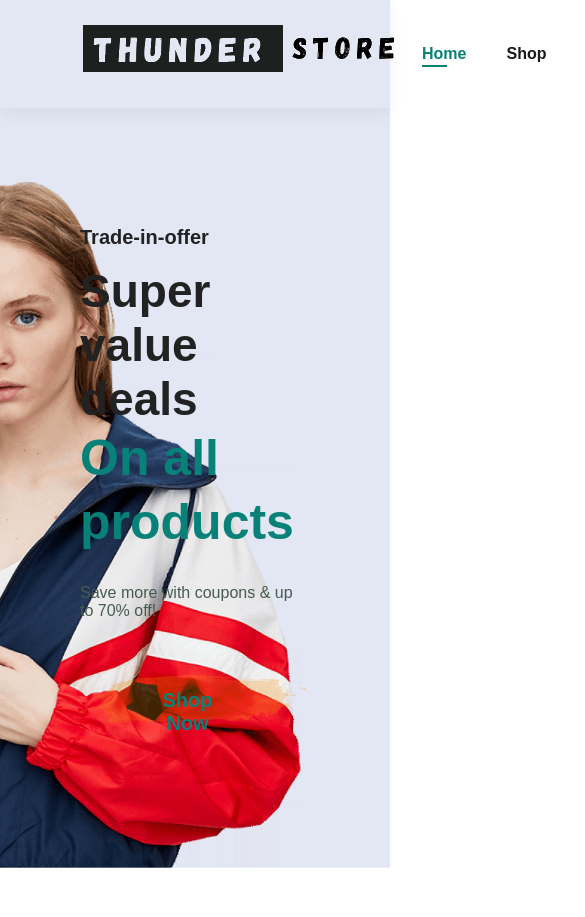
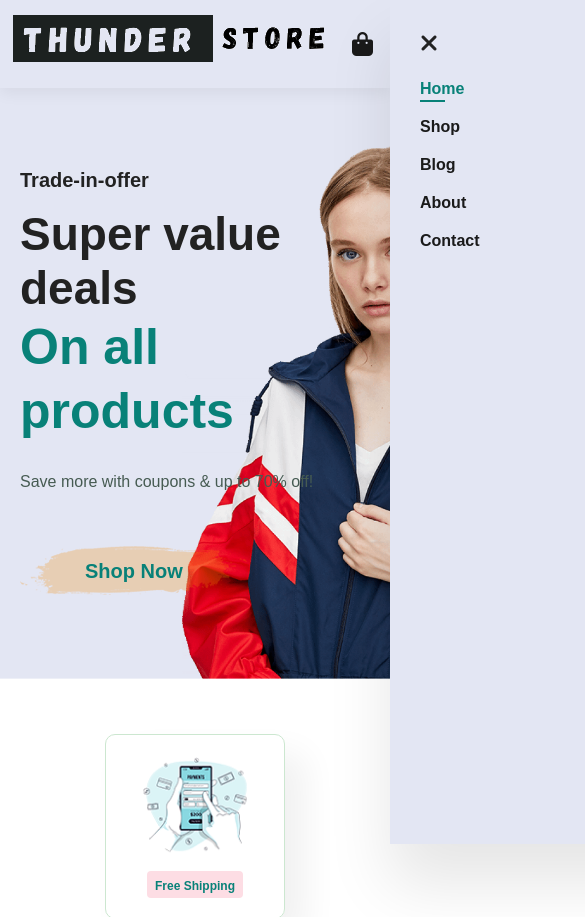
Before and after one commit to Shubham-1605/E-commerce-website, a plain HTML site: page index.html in a window 390 px wide. Shown: the top 917 px of the page, 585 px wide, since content can reach past the window. Drawn offline with Linux system fonts and the light colour scheme.

```diff
--- a/index.html
+++ b/index.html
@@ -21,8 +21,13 @@
                 <li><a href="blog.html">Blog</a></li>
                 <li><a href="about.html">About</a></li>
                 <li><a href="contact.html">Contact</a></li>
-                <li><a href="cart.html"><i class="fa-solid fa-bag-shopping"></i></a></li>
+                <li id="bag"><a href="cart.html"><i class="fa-solid fa-bag-shopping"></i></a></li>
+                <a href="#" id="close"><i class="fa-solid fa-xmark"></i></a>
             </ul>
+        </div>
+        <div id="mobile">
+            <a href="cart.html"><i class="fa-solid fa-bag-shopping"></i></a>
+            <i id="bar" class="fas fa-outdent"></i>
         </div>
 
     </section>
--- a/script.js
+++ b/script.js
@@ -0,0 +1,15 @@
+const bar = document.getElementById('bar');
+const close = document.getElementById('close');
+const nav = document.getElementById('navbar');
+
+if (bar) {
+    bar.addEventListener('click',()=> {
+        nav.classList.add('active');
+    })
+}
+
+if (close) {
+    close.addEventListener('click',()=> {
+        nav.classList.remove('active');
+    })
+}
--- a/style.css
+++ b/style.css
@@ -1,49 +1,49 @@
 @import url('https://fonts.googleapis.com/css2?family=League+Spartan:wght@100..900&display=swap');
 
-*{
+* {
     margin: 0;
     padding: 0;
     box-sizing: border-box;
-    font-family: 'Spartan',sans-serif;
+    font-family: 'Spartan', sans-serif;
 }
 
-h1{
+h1 {
     font-size: 50px;
     line-height: 64px;
     color: #222;
 }
 
-h2{
+h2 {
     font-size: 46px;
     line-height: 54px;
     color: #222;
 }
 
-h4{
+h4 {
     font-size: 20px;
     color: #222;
 }
 
-h6{
+h6 {
     font-weight: 700;
     font-size: 12px;
 }
 
-p{
+p {
     font-size: 16px;
     color: #465b52;
     margin: 15px 0 20px 0;
 }
 
-.section-p1{
+.section-p1 {
     padding: 40px 80px;
 }
 
-.section-m1{
+.section-m1 {
     margin: 40px 0;
 }
 
-button.normal{
+button.normal {
     font-size: 16px;
     font-weight: 600;
     padding: 15px 30px;
@@ -56,7 +56,7 @@
     transition: 0.2s;
 }
 
-button.white{
+button.white {
     font-size: 16px;
     font-weight: 600;
     padding: 15px 30px;
@@ -68,12 +68,12 @@
     transition: 0.2s;
 }
 
-.body{
+.body {
     width: 100%;
 }
 
 
-#header{
+#header {
     display: flex;
     align-items: center;
     justify-content: space-between;
@@ -87,21 +87,21 @@
 }
 
 
-#navbar{
+#navbar {
     display: flex;
     align-items: center;
     justify-content: center;
 }
 
 /* removed bullet point and added padding */
-#navbar li{
+#navbar li {
     list-style: none;
     padding: 0 20px;
     position: relative;
 }
 
 /*removed underline from navbar and styled it */
-#navbar li a{
+#navbar li a {
     text-decoration: none;
     font-size: 16px;
     font-weight: 600;
@@ -110,12 +110,12 @@
 }
 
 #navbar li a:hover,
-#navbar li a.active{
+#navbar li a.active {
     color: #088178;
 }
 
 #navbar li a.active::after,
-#navbar li a:hover::after{
+#navbar li a:hover::after {
     content: "";
     width: 30%;
     height: 2px;
@@ -125,7 +125,16 @@
     left: 20px;
 }
 
-#hero{
+#mobile {
+    display: none;
+    align-items: center;
+}
+
+#close {
+    display: none;
+}
+
+#hero {
     background-image: url("img/hero4.png");
     height: 90vh;
     width: 100%;
@@ -138,20 +147,20 @@
     flex-direction: column;
 }
 
-#hero h4{
+#hero h4 {
     padding-bottom: 15px;
 }
 
-#hero h1{
+#hero h1 {
     color: #088178;
 }
 
 /* top right bottom left */
-#hero p{
+#hero p {
     padding: 15px 0px 35px 0px;
 }
 
-#hero button{
+#hero button {
     background-image: url(img/button.png);
     background-color: transparent;
     color: #088178;
@@ -163,14 +172,14 @@
     cursor: pointer;
 }
 
-#feature{
+#feature {
     display: flex;
     align-items: center;
     justify-content: space-between;
     flex-wrap: wrap;
 }
 
-#feature .feature_box{
+#feature .feature_box {
     width: 180px;
     text-align: center;
     padding: 20px 15px;
@@ -180,16 +189,16 @@
     margin: 15px 0;
 }
 
-#feature .feature_box:hover{
+#feature .feature_box:hover {
     box-shadow: 10px 10px 54px rgba(70, 62, 221, 0.1);
 }
 
-#feature .feature_box img{
+#feature .feature_box img {
     width: 100%;
     margin-bottom: 10px;
 }
 
-#feature .feature_box h6{
+#feature .feature_box h6 {
     display: inline-block;
     padding: 9px 8px 6px 8px;
     line-height: 1;
@@ -198,88 +207,88 @@
     background-color: #fddde4;
 }
 
-#feature .feature_box:nth-child(2) h6{
+#feature .feature_box:nth-child(2) h6 {
     background-color: #cdebbc;
 }
 
-#feature .feature_box:nth-child(3) h6{
+#feature .feature_box:nth-child(3) h6 {
     background-color: #d1e842;
 }
 
-#feature .feature_box:nth-child(4) h6{
+#feature .feature_box:nth-child(4) h6 {
     background-color: #cdd4f8;
 }
 
-#feature .feature_box:nth-child(5) h6{
+#feature .feature_box:nth-child(5) h6 {
     background-color: #f6dbf6;
 }
 
-#feature .feature_box:nth-child(6) h6{
+#feature .feature_box:nth-child(6) h6 {
     background-color: #fff2e5;
 }
 
-#product1{
+#product1 {
     text-align: center;
 }
 
-#product1 .pro-container{
+#product1 .pro-container {
     display: flex;
     justify-content: space-between;
     padding: 20px;
     flex-wrap: wrap;
 }
 
-#product1 .pro{
+#product1 .pro {
     width: 23px;
     min-width: 250px;
     padding: 10px 12px;
     border: 1px solid #cce7d0;
     border-radius: 20px;
     cursor: pointer;
-    box-shadow: 20px 20px 30px rgba(0,0,0,0.03);
+    box-shadow: 20px 20px 30px rgba(0, 0, 0, 0.03);
     margin: 15px 0;
     transition: 0.2s ease;
     position: relative;
 }
 
-#product1 .pro:hover{
-    box-shadow: 20px 20px 30px rgba(0,0,0,0.08);
+#product1 .pro:hover {
+    box-shadow: 20px 20px 30px rgba(0, 0, 0, 0.08);
 }
 
-#product1 .pro img{
+#product1 .pro img {
     width: 100%;
     border-radius: 20px;
 }
 
-#product1 .pro .description{
+#product1 .pro .description {
     text-align: start;
     padding: 10px 0;
 }
 
-#product1 .pro .description span{
+#product1 .pro .description span {
     color: #606063;
     font-size: 16px;
 }
 
-#product1 .pro .description h5{
+#product1 .pro .description h5 {
     padding-top: 7px;
     color: #1a1a1a;
     font-size: 14px;
 }
 
-#product1 .pro .description i{
+#product1 .pro .description i {
     font-size: 12px;
     color: rgb(243, 181, 25);
 }
 
-#product1 .pro .description h4{
-    padding-top:7px;
+#product1 .pro .description h4 {
+    padding-top: 7px;
     font-size: 15px;
     font-weight: 700;
     color: #088178;
 }
 
-#product1 .pro .cart-icon-link{
+#product1 .pro .cart-icon-link {
     width: 40px;
     height: 40px;
     line-height: 40px;
@@ -293,7 +302,7 @@
     right: 10px;
 }
 
-#banner{
+#banner {
     display: flex;
     flex-direction: column;
     justify-content: center;
@@ -306,34 +315,34 @@
     background-position: center;
 }
 
-#banner h4{
+#banner h4 {
     color: #fff;
     font-size: 16px;
 }
 
-#banner h2{
+#banner h2 {
     color: #fff;
     font-size: 32px;
     padding: 10px 0;
 }
 
-#banner h2 span{
+#banner h2 span {
     color: red;
 }
 
-#banner button:hover{
-    background-color:#088178;
+#banner button:hover {
+    background-color: #088178;
     color: #fff;
 }
 
-#sm-banner{
+#sm-banner {
     display: flex;
     justify-content: space-between;
     flex-wrap: wrap;
     padding: 0 80px;
 }
 
-#sm-banner .banner-box{
+#sm-banner .banner-box {
     display: flex;
     flex-direction: column;
     justify-content: center;
@@ -346,35 +355,35 @@
     padding: 30px;
 }
 
-#sm-banner .banner-box2{
+#sm-banner .banner-box2 {
     background-image: url(img/banner/b10.jpg);
 }
 
-#sm-banner h4{
+#sm-banner h4 {
     color: #ffffff;
     font-size: 20px;
     font-weight: 300;
 }
 
-#sm-banner h2{
+#sm-banner h2 {
     color: #ffff;
     font-size: 36px;
-    font-weight:550;
+    font-weight: 550;
 }
 
-#sm-banner span{
+#sm-banner span {
     color: #fff;
     font-size: 18px;
-    font-weight:500;
+    font-weight: 500;
     padding-bottom: 15px;
 }
 
-#sm-banner .banner-box:hover button{
+#sm-banner .banner-box:hover button {
     background: #088178;
     border: 1px solid #088178;
 }
 
-#banner3 .banner-box{
+#banner3 .banner-box {
     display: flex;
     flex-direction: column;
     justify-content: center;
@@ -388,34 +397,34 @@
     margin-bottom: 20px;
 }
 
-#banner3 .banner-box2{
+#banner3 .banner-box2 {
     background-image: url(img/banner/b4.jpg);
 }
 
-#banner3 .banner-box3{
+#banner3 .banner-box3 {
     background-image: url(img/banner/b18.jpg);
 }
 
-#banner3 h2{
+#banner3 h2 {
     color: #fff;
     font-size: 22px;
     font-weight: 900;
 }
 
-#banner3 h3{
+#banner3 h3 {
     color: #73ff00;
     font-size: 22px;
     font-weight: 800;
 }
 
-#banner3{
+#banner3 {
     display: flex;
     justify-content: space-between;
     flex-wrap: wrap;
     padding: 0 75px;
 }
 
-#newsletter{
+#newsletter {
     display: flex;
     justify-content: space-between;
     flex-wrap: wrap;
@@ -426,28 +435,28 @@
     background-color: #041e42;
 }
 
-#newsletter h4{
+#newsletter h4 {
     font-size: 22px;
     font-weight: 700;
     color: #fff;
 }
 
-#newsletter p{
+#newsletter p {
     font-size: 14px;
     font-weight: 600;
     color: #818ea0;
 }
 
-#newsletter p span{
-    color:#ff1f1f;
+#newsletter p span {
+    color: #ff1f1f;
 }
 
-#newsletter .form{
+#newsletter .form {
     display: flex;
     width: 40%;
 }
 
-#newsletter input{
+#newsletter input {
     height: 4.0em;
     padding: 0 1.150rem;
     font-size: 14px;
@@ -459,7 +468,7 @@
     border-bottom-right-radius: 0;
 }
 
-#newsletter button{
+#newsletter button {
     background-color: #088178;
     color: #fff;
     white-space: nowrap;
@@ -486,7 +495,8 @@
     font-weight: bold;
 }
 
-.col a, .col p {
+.col a,
+.col p {
     font-size: 14px;
     color: #333;
     display: block;
@@ -525,3 +535,117 @@
     border-top: 1px solid #ccc;
     margin-top: 10px;
 }
+
+
+
+
+/* media query */
+@media (max-width : 768px) {
+
+    .section-p1 {
+        padding: 40px 40px;
+    }
+
+    #navbar {
+        display: flex;
+        flex-direction: column;
+        align-items: flex-start;
+        justify-content: flex-start;
+        position: fixed;
+        top: 0;
+        right: -300px;
+        height: 100vh;
+        width: 300px;
+        background-color: #e3e6f3;
+        box-shadow: 0 40px 60px rgba(0, 0, 0, 0.1);
+        padding: 80px 0 0 10px;
+        transition: 0.3s;
+    }
+
+    #navbar.active {
+        right: 0px;
+    }
+
+    #navbar li {
+        margin-bottom: 20px;
+    }
+
+    #mobile {
+        display: flex;
+        align-items: center;
+    }
+
+    #mobile i {
+        color: #1a1a1a;
+        font-size: 24px;
+        padding-left: 20px;
+    }
+
+    #close {
+        display: initial;
+        position: absolute;
+        top: 30px;
+        left: 30px;
+        color: #222;
+        font-size: 24px;
+    }
+
+    #bag {
+        display: none;
+    }
+
+    #hero {
+        height: 70vh;
+        padding: 0 80px;
+        background-position: top 30% right 25%;
+    }
+
+    #feature {
+        justify-content: center;
+    }
+
+    #feature .feature_box {
+        margin: 15px 15px;
+    }
+
+    #product1 .pro-container {
+        justify-content: center;
+    }
+
+    #product1 .pro {
+        margin: 15px 15px;
+    }
+
+    #banner {
+        height: 25vh;
+    }
+
+    #sm-banner .banner-box {
+        min-width: 100%;
+        height: 30vh;
+    }
+
+    #banner3 {
+        justify-content: center;
+        flex-direction: column;
+    }
+
+    #newsletter .form {
+        width: 70%;
+    }
+}
+
+/* media query for small screen */
+@media (max-width : 477px){
+    #header {
+    padding: 10px 10px;
+}
+
+#hero {
+
+    padding: 0 20px;
+    background-position: 55%;
+}
+
+
+}
```
